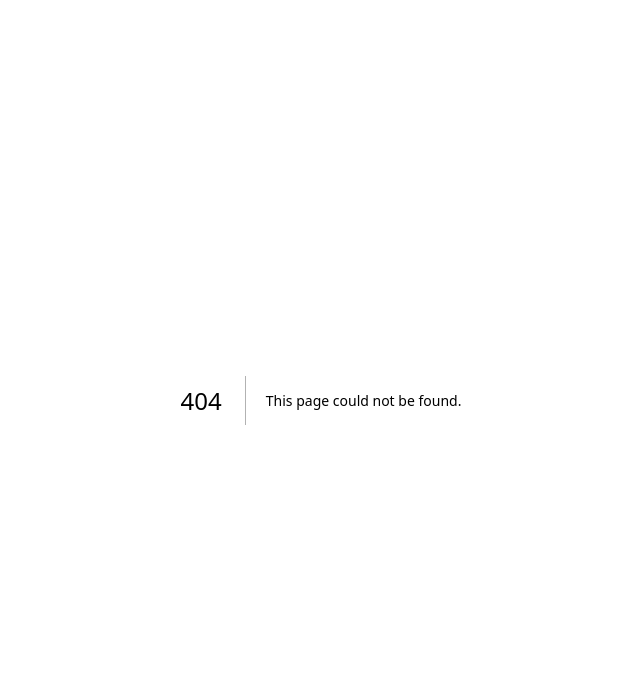
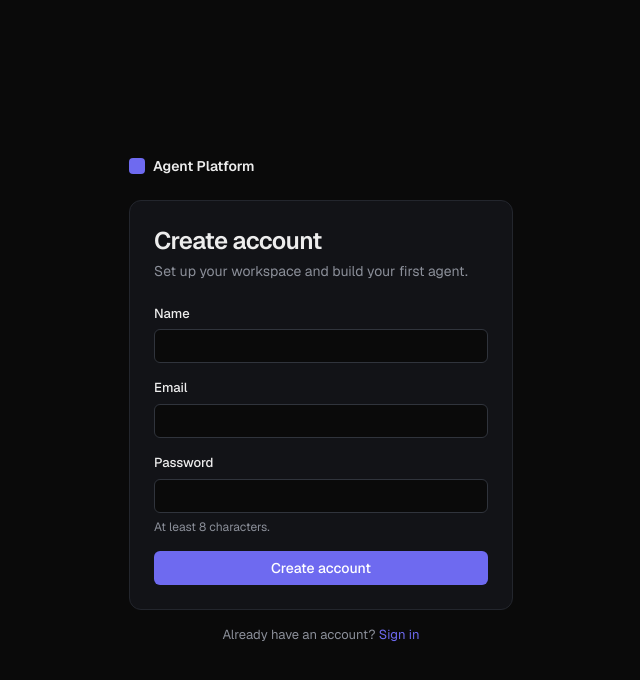
Before and after one commit to MaksZiem/ai-agents-platform, a Next.js app in the folder frontend/: page /register in a window 1280 px wide. Before the commit this address had no page. Shown: the top 680 px of the page, without its empty margins (319-959 px from the left). Built offline with nearby package versions, Linux system fonts and the light colour scheme; no server answers.

Commit message:
register

```diff
--- /dev/null
+++ b/frontend/src/app/(app)/error.tsx
@@ -0,0 +1,34 @@
+"use client";
+
+import { useEffect } from "react";
+import { Button } from "@/components/button";
+
+type ErrorPageProps = {
+  error: Error & { digest?: string };
+  retry: () => void;
+};
+
+export default function ErrorPage({ error, retry }: ErrorPageProps) {
+  useEffect(() => {
+    console.error(error);
+  }, [error]);
+
+  return (
+    <div className="flex min-h-full flex-col items-center justify-center gap-3 p-6 text-center">
+      <h1 className="text-2xl font-semibold tracking-tight">
+        Something went wrong
+      </h1>
+      <p className="max-w-sm text-fg-muted">
+        This page could not be loaded. The backend may be unavailable.
+      </p>
+      {error.digest && (
+        <p className="font-mono text-xs text-fg-muted">
+          Error ID: {error.digest}
+        </p>
+      )}
+      <Button variant="primary" onClick={retry}>
+        Try again
+      </Button>
+    </div>
+  );
+}
--- /dev/null
+++ b/frontend/src/app/(app)/loading.tsx
@@ -0,0 +1,18 @@
+const SKELETON =
+  "animate-pulse rounded-md bg-surface-2 motion-reduce:animate-none";
+
+export default function Loading() {
+  return (
+    <div aria-busy="true">
+      <span className="sr-only">Loading…</span>
+      <div className="border-b border-border px-6 py-5">
+        <div className={`h-7 w-48 ${SKELETON}`} />
+        <div className={`mt-2 h-4 w-80 max-w-full ${SKELETON}`} />
+      </div>
+      <div className="flex flex-col gap-4 p-6">
+        <div className={`h-24 rounded-xl ${SKELETON}`} />
+        <div className={`h-64 rounded-xl ${SKELETON}`} />
+      </div>
+    </div>
+  );
+}
--- /dev/null
+++ b/frontend/src/app/(app)/not-found.tsx
@@ -0,0 +1,5 @@
+import { NotFoundMessage } from "@/components/not-found-message";
+
+export default function NotFound() {
+  return <NotFoundMessage />;
+}
--- /dev/null
+++ b/frontend/src/app/(auth)/layout.tsx
@@ -0,0 +1,19 @@
+import type { ReactNode } from "react";
+
+type AuthLayoutProps = {
+  children: ReactNode;
+};
+
+export default function AuthLayout({ children }: AuthLayoutProps) {
+  return (
+    <div className="flex min-h-full items-center justify-center p-6">
+      <div className="w-full max-w-sm">
+        <div className="mb-6 flex items-center gap-2">
+          <span className="size-4 rounded bg-accent" aria-hidden />
+          <span className="font-semibold">Agent Platform</span>
+        </div>
+        {children}
+      </div>
+    </div>
+  );
+}
--- a/frontend/src/app/(auth)/login/page.tsx
+++ b/frontend/src/app/(auth)/login/page.tsx
@@ -1,4 +1,5 @@
 import type { Metadata } from "next";
+import Link from "next/link";
 import { LoginForm } from "./login-form";
 
 export const metadata: Metadata = {
@@ -7,19 +8,20 @@ export const metadata: Metadata = {
 
 export default function LoginPage() {
   return (
-    <div className="flex min-h-full items-center justify-center p-6">
-      <div className="w-full max-w-sm">
-        <div className="mb-6 flex items-center gap-2">
-          <span className="size-4 rounded bg-accent" aria-hidden />
-          <span className="font-semibold">Agent Platform</span>
-        </div>
-
-        <div className="rounded-xl border border-border bg-surface p-6">
-          <h1 className="text-2xl font-semibold tracking-tight">Sign in</h1>
-          <p className="mb-6 mt-1 text-fg-muted">Use your Agent Platform account.</p>
-          <LoginForm />
-        </div>
+    <>
+      <div className="rounded-xl border border-border bg-surface p-6">
+        <h1 className="text-2xl font-semibold tracking-tight">Sign in</h1>
+        <p className="mb-6 mt-1 text-fg-muted">
+          Use your Agent Platform account.
+        </p>
+        <LoginForm />
       </div>
-    </div>
+      <p className="mt-4 text-center text-[13px] text-fg-muted">
+        No account yet?{" "}
+        <Link href="/register" className="text-accent hover:underline">
+          Create one
+        </Link>
+      </p>
+    </>
   );
 }
--- /dev/null
+++ b/frontend/src/app/(auth)/register/actions.ts
@@ -0,0 +1,55 @@
+"use server";
+
+import { redirect } from "next/navigation";
+import { ApiError, apiFetch } from "@/lib/api";
+import { setAccessToken } from "@/lib/session";
+import type { AuthResponse } from "@/lib/types";
+
+export type RegisterState = {
+  error: string | null;
+  name: string;
+  email: string;
+};
+
+export async function register(
+  _prevState: RegisterState,
+  formData: FormData,
+): Promise<RegisterState> {
+  const name = String(formData.get("name") ?? "").trim();
+  const email = String(formData.get("email") ?? "").trim();
+  const password = String(formData.get("password") ?? "");
+
+  const entered = { name, email };
+
+  if (!name || !email || !password) {
+    return { ...entered, error: "Fill in every field." };
+  }
+  if (name.length > 100) {
+    return { ...entered, error: "Name must be at most 100 characters." };
+  }
+  if (password.length < 8 || password.length > 128) {
+    return { ...entered, error: "Password must be 8 to 128 characters." };
+  }
+
+  try {
+    const { accessToken } = await apiFetch<AuthResponse>("/auth/register", {
+      method: "POST",
+      body: { name, email, password },
+      auth: false,
+    });
+    await setAccessToken(accessToken);
+  } catch (error) {
+    if (error instanceof ApiError && error.status === 409) {
+      return {
+        ...entered,
+        error: "An account with this email already exists.",
+      };
+    }
+    if (error instanceof ApiError && error.status === 400) {
+      return { ...entered, error: error.message };
+    }
+    return { ...entered, error: "Could not reach the server. Try again." };
+  }
+
+  redirect("/");
+}
--- /dev/null
+++ b/frontend/src/app/(auth)/register/page.tsx
@@ -0,0 +1,29 @@
+import type { Metadata } from "next";
+import Link from "next/link";
+import { RegisterForm } from "./register-form";
+
+export const metadata: Metadata = {
+  title: "Create account",
+};
+
+export default function RegisterPage() {
+  return (
+    <>
+      <div className="rounded-xl border border-border bg-surface p-6">
+        <h1 className="text-2xl font-semibold tracking-tight">
+          Create account
+        </h1>
+        <p className="mb-6 mt-1 text-fg-muted">
+          Set up your workspace and build your first agent.
+        </p>
+        <RegisterForm />
+      </div>
+      <p className="mt-4 text-center text-[13px] text-fg-muted">
+        Already have an account?{" "}
+        <Link href="/login" className="text-accent hover:underline">
+          Sign in
+        </Link>
+      </p>
+    </>
+  );
+}
--- /dev/null
+++ b/frontend/src/app/(auth)/register/register-form.tsx
@@ -0,0 +1,56 @@
+"use client";
+
+import { useActionState } from "react";
+import { FormField } from "@/components/form-field";
+import { Input } from "@/components/input";
+import { SubmitButton } from "@/components/submit-button";
+import { register, type RegisterState } from "./actions";
+
+const INITIAL_STATE: RegisterState = { error: null, name: "", email: "" };
+
+export function RegisterForm() {
+  const [state, formAction] = useActionState(register, INITIAL_STATE);
+
+  return (
+    <form action={formAction} className="flex flex-col gap-4">
+      <FormField label="Name">
+        <Input
+          name="name"
+          autoComplete="name"
+          maxLength={100}
+          defaultValue={state.name}
+          required
+        />
+      </FormField>
+      <FormField label="Email">
+        <Input
+          type="email"
+          name="email"
+          autoComplete="email"
+          defaultValue={state.email}
+          required
+        />
+      </FormField>
+      <FormField label="Password" hint="At least 8 characters.">
+        <Input
+          type="password"
+          name="password"
+          autoComplete="new-password"
+          minLength={8}
+          maxLength={128}
+          required
+        />
+      </FormField>
+
+      {state.error && (
+        <p role="alert" className="text-xs text-danger">
+          {state.error}
+        </p>
+      )}
+
+      <SubmitButton variant="primary" pendingLabel="Creating account…">
+        Create account
+      </SubmitButton>
+    </form>
+  );
+}
--- /dev/null
+++ b/frontend/src/app/not-found.tsx
@@ -0,0 +1,5 @@
+import { NotFoundMessage } from "@/components/not-found-message";
+
+export default function NotFound() {
+  return <NotFoundMessage />;
+}
--- /dev/null
+++ b/frontend/src/components/not-found-message.tsx
@@ -0,0 +1,17 @@
+import Link from "next/link";
+import { buttonClasses } from "@/components/button";
+
+export function NotFoundMessage() {
+  return (
+    <div className="flex min-h-full flex-col items-center justify-center gap-3 p-6 text-center">
+      <p className="font-mono text-xs text-fg-muted">404</p>
+      <h1 className="text-2xl font-semibold tracking-tight">Page not found</h1>
+      <p className="max-w-sm text-fg-muted">
+        This page does not exist, or it belongs to another account.
+      </p>
+      <Link href="/" className={buttonClasses("secondary")}>
+        Back to dashboard
+      </Link>
+    </div>
+  );
+}
```
